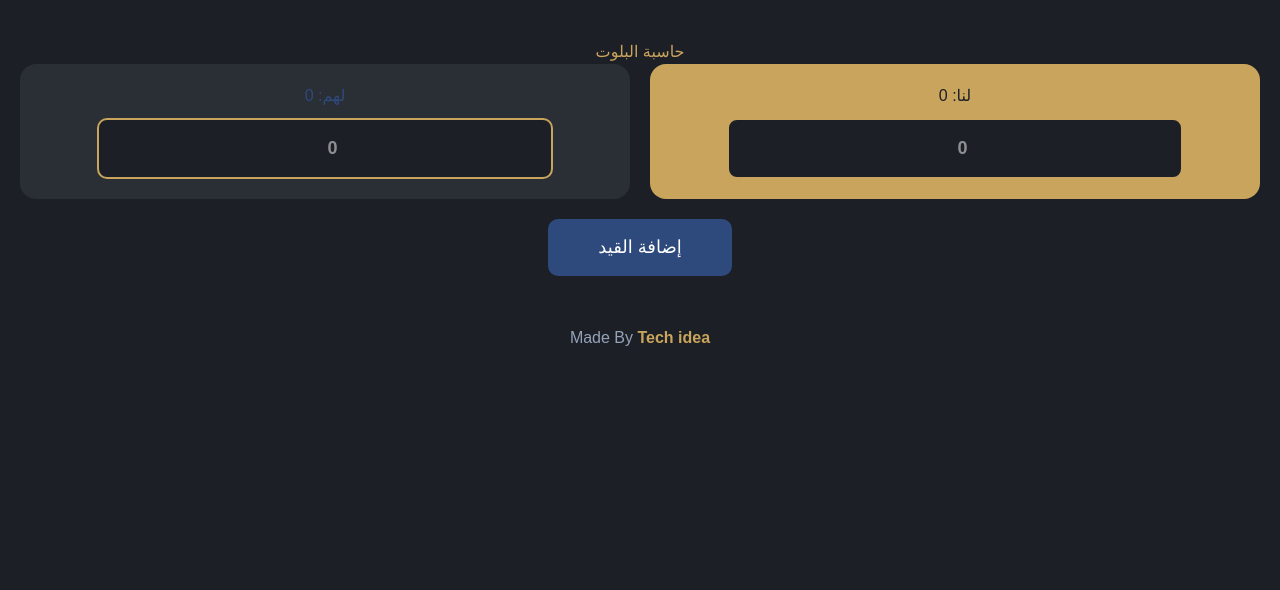
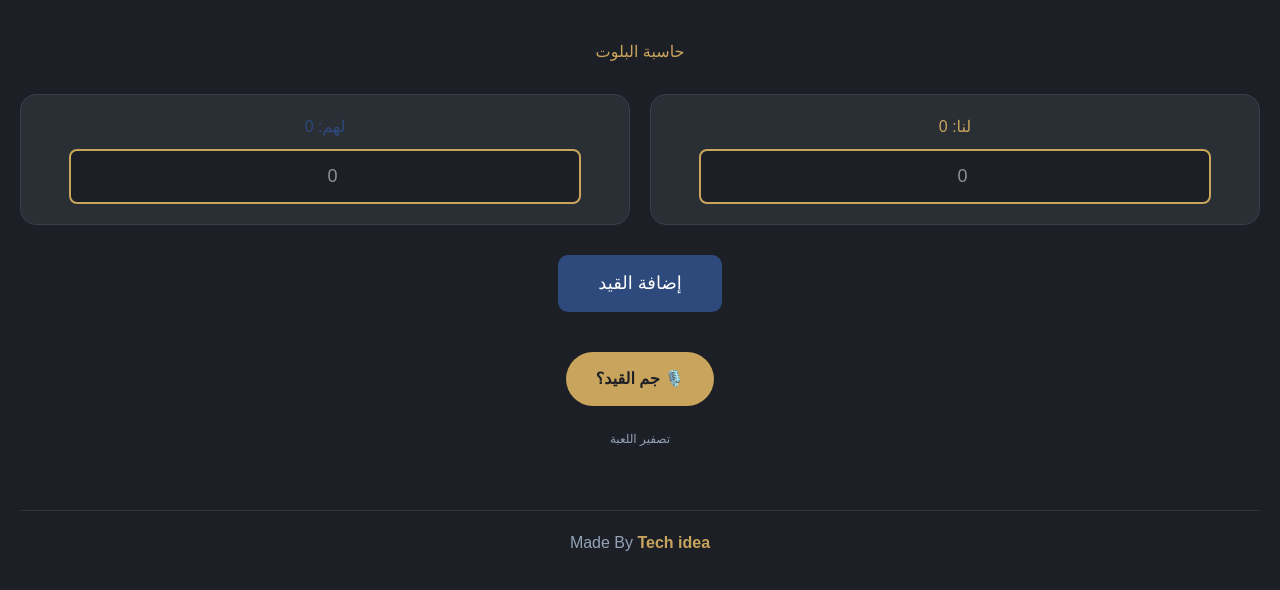
Before and after one commit to N7eS/baloot-calculator, a Next.js app: page / in a window 1280 px wide. Shown: the top 590 px of the page. Built offline with nearby package versions, Linux system fonts and the light colour scheme.

Commit message:
update calculator to silent mode with voice inquiry button

```diff
--- a/app/page.tsx
+++ b/app/page.tsx
@@ -1,25 +1,25 @@
 'use client';
 import { useState, useEffect } from 'react';
-import Image from 'next/image';
-
-interface Round {
-  us: number;
-  them: number;
-}
 
 export default function BalootCalculator() {
   const [usScore, setUsScore] = useState<number>(0);
   const [themScore, setThemScore] = useState<number>(0);
   const [usInput, setUsInput] = useState<string>('');
   const [themInput, setThemInput] = useState<string>('');
-  const [rounds, setRounds] = useState<Round[]>([]);
-  const [errText, setErrText] = useState<string>('');
-  const [winnerMessage, setWinnerMessage] = useState<string>('');
 
-  // دالة نطق محسنة
-  const speak = (text: string) => {
+  // استرجاع البيانات عند فتح الصفحة
+  useEffect(() => {
+    const savedUs = localStorage.getItem('baloot_us');
+    const savedThem = localStorage.getItem('baloot_them');
+    if (savedUs) setUsScore(parseInt(savedUs));
+    if (savedThem) setThemScore(parseInt(savedThem));
+  }, []);
+
+  // دالة نطق النتيجة عند الطلب فقط
+  const speakResult = () => {
     if ('speechSynthesis' in window) {
-      window.speechSynthesis.cancel(); // إيقاف أي نطق سابق لضمان عمل النطق الجديد
+      window.speechSynthesis.cancel();
+      const text = `النتيجة حالياً، لنا ${usScore} ولهم ${themScore}`;
       const utterance = new SpeechSynthesisUtterance(text);
       utterance.lang = 'ar-SA';
       utterance.rate = 1;
@@ -27,92 +27,78 @@ export default function BalootCalculator() {
     }
   };
 
-  useEffect(() => {
-    const savedUsScore = localStorage.getItem('baloot_usScore');
-    const savedThemScore = localStorage.getItem('baloot_themScore');
-    const savedRounds = localStorage.getItem('baloot_rounds');
+  const handleSubmit = () => {
+    const usVal = parseInt(usInput) || 0;
+    const themVal = parseInt(themInput) || 0;
 
-    if (savedUsScore) setUsScore(parseInt(savedUsScore));
-    if (savedThemScore) setThemScore(parseInt(savedThemScore));
-    if (savedRounds) setRounds(JSON.parse(savedRounds));
-  }, []);
+    const newUs = usScore + usVal;
+    const newThem = themScore + themVal;
 
-  const saveToStorage = (newUs: number, newThem: number, newRounds: Round[]) => {
-    localStorage.setItem('baloot_usScore', newUs.toString());
-    localStorage.setItem('baloot_themScore', newThem.toString());
-    localStorage.setItem('baloot_rounds', JSON.stringify(newRounds));
+    setUsScore(newUs);
+    setThemScore(newThem);
+
+    localStorage.setItem('baloot_us', newUs.toString());
+    localStorage.setItem('baloot_them', newThem.toString());
+
+    setUsInput('');
+    setThemInput('');
   };
 
-  const handleSubmit = () => {
-    const usVal = usInput.trim() === '' ? 0 : parseInt(usInput);
-    const themVal = themInput.trim() === '' ? 0 : parseInt(themInput);
-
-    if (isNaN(usVal) || isNaN(themVal)) {
-      setErrText('الرجاء إدخال أرقام صحيحة');
-      speak('خطأ في إدخال الأرقام');
-      return;
-    }
-
-    const total = usVal + themVal;
-    const validBalootTotals = [16, 26, 36, 46, 52, 62, 66, 72, 76, 82, 86, 92, 96, 102, 106, 112, 116, 122, 126, 136, 142, 152, 162, 172, 212, 252, 262, 302, 352, 452, 552];
-
-    if (!validBalootTotals.includes(total)) {
-      setErrText('المجموع غير صحيح');
-      speak('المجموع غير صحيح');
-      return;
-    }
-
-    const newUsScore = usScore + usVal;
-    const newThemScore = themScore + themVal;
-
-    setUsScore(newUsScore);
-    setThemScore(newThemScore);
-    const updatedRounds = [{us: usVal, them: themVal}, ...rounds];
-    setRounds(updatedRounds);
-
-    speak(`لنا ${newUsScore} ولهم ${newThemScore}`);
-
-    setErrText('');
-    setUsInput('');
-    setThemInput('');
-    saveToStorage(newUsScore, newThemScore, updatedRounds);
+  const resetGame = () => {
+    setUsScore(0);
+    setThemScore(0);
+    localStorage.clear();
   };
 
+  // تصميم مربعات الإدخال
   const inputStyle = {
-    width: '80%',
-    padding: '15px',
+    width: '90%',
+    padding: '12px',
     marginTop: '10px',
-    borderRadius: '10px',
+    borderRadius: '8px',
     border: '2px solid #C9A45C',
     background: '#1C1F26',
-    color: '#FFFFFF',
-    textAlign: 'center',
-    fontSize: '18px',
-    fontWeight: 'bold'
+    color: '#FFF',
+    textAlign: 'center' as const,
+    fontSize: '18px'
   };
 
   return (
-    <div style={{ minHeight: '100vh', background: '#1C1F26', color: '#E0E0E0', padding: '40px 20px', textAlign: 'center', direction: 'rtl' }}>
-      <h1 style={{ color: '#C9A45C' }}>حاسبة البلوت</h1>
+    <div style={{ minHeight: '100vh', background: '#1C1F26', color: '#FFF', padding: '40px 20px', textAlign: 'center', direction: 'rtl' }}>
+      <h1 style={{ color: '#C9A45C', marginBottom: '30px' }}>حاسبة البلوت</h1>
 
-      {errText && <p style={{ color: '#ef4444', fontWeight: 'bold' }}>{errText}</p>}
-
-      <div style={{ display: 'flex', gap: '20px', justifyContent: 'center', marginBottom: '20px' }}>
-        <div style={{ background: '#C9A45C', padding: '20px', borderRadius: '16px', flex: 1 }}>
-          <h3 style={{ color: '#1C1F26' }}>لنا: {usScore}</h3>
+      <div style={{ display: 'flex', gap: '20px', justifyContent: 'center', marginBottom: '30px' }}>
+        {/* صندوق لنا */}
+        <div style={{ background: '#2A2E35', padding: '20px', borderRadius: '16px', flex: 1, border: '1px solid #3A3F48' }}>
+          <h3 style={{ color: '#C9A45C' }}>لنا: {usScore}</h3>
           <input type="number" value={usInput} onChange={(e) => setUsInput(e.target.value)} placeholder="0" style={inputStyle} />
         </div>
-        <div style={{ background: '#2A2E35', padding: '20px', borderRadius: '16px', flex: 1 }}>
+
+        {/* صندوق لهم */}
+        <div style={{ background: '#2A2E35', padding: '20px', borderRadius: '16px', flex: 1, border: '1px solid #3A3F48' }}>
           <h3 style={{ color: '#2E4A7D' }}>لهم: {themScore}</h3>
           <input type="number" value={themInput} onChange={(e) => setThemInput(e.target.value)} placeholder="0" style={inputStyle} />
         </div>
       </div>
 
-      <button onClick={handleSubmit} style={{ padding: '15px 50px', background: '#2E4A7D', color: 'white', border: 'none', borderRadius: '10px', cursor: 'pointer', fontSize: '18px' }}>إضافة القيد</button>
+      <button onClick={handleSubmit} style={{ padding: '15px 40px', background: '#2E4A7D', color: '#FFF', border: 'none', borderRadius: '10px', fontSize: '18px', cursor: 'pointer', marginBottom: '20px' }}>
+        إضافة القيد
+      </button>
 
-      <footer style={{ marginTop: '50px' }}>
+      {/* زر السؤال الصوتي */}
+      <div style={{ marginTop: '20px' }}>
+        <button onClick={speakResult} style={{ padding: '15px 30px', background: '#C9A45C', color: '#1C1F26', borderRadius: '50px', fontWeight: 'bold', border: 'none', cursor: 'pointer' }}>
+          🎙️ جم القيد؟
+        </button>
+      </div>
+
+      <div style={{ marginTop: '20px' }}>
+        <button onClick={resetGame} style={{ background: 'transparent', color: '#94a3b8', border: 'none', cursor: 'pointer', fontSize: '12px' }}>تصفير اللعبة</button>
+      </div>
+
+      <footer style={{ marginTop: '60px', borderTop: '1px solid #333', paddingTop: '20px' }}>
         <span style={{ color: '#94a3b8' }}>Made By </span>
-        <a href="https://na9er.net" target="_blank" style={{ color: '#C9A45C', fontWeight: '700' }}>Tech idea</a>
+        <a href="https://na9er.net" target="_blank" rel="noopener noreferrer" style={{ color: '#C9A45C', fontWeight: '700', textDecoration: 'none' }}>Tech idea</a>
       </footer>
     </div>
   );
```
